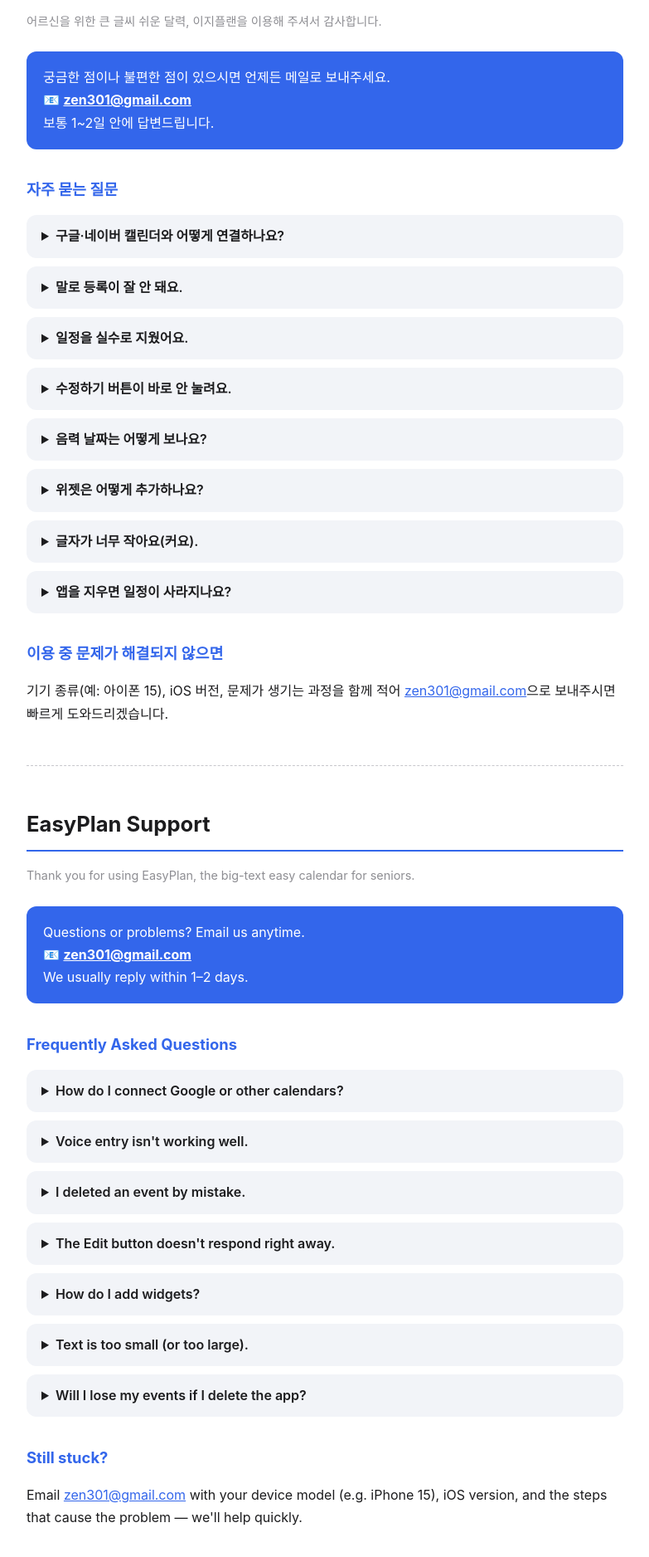
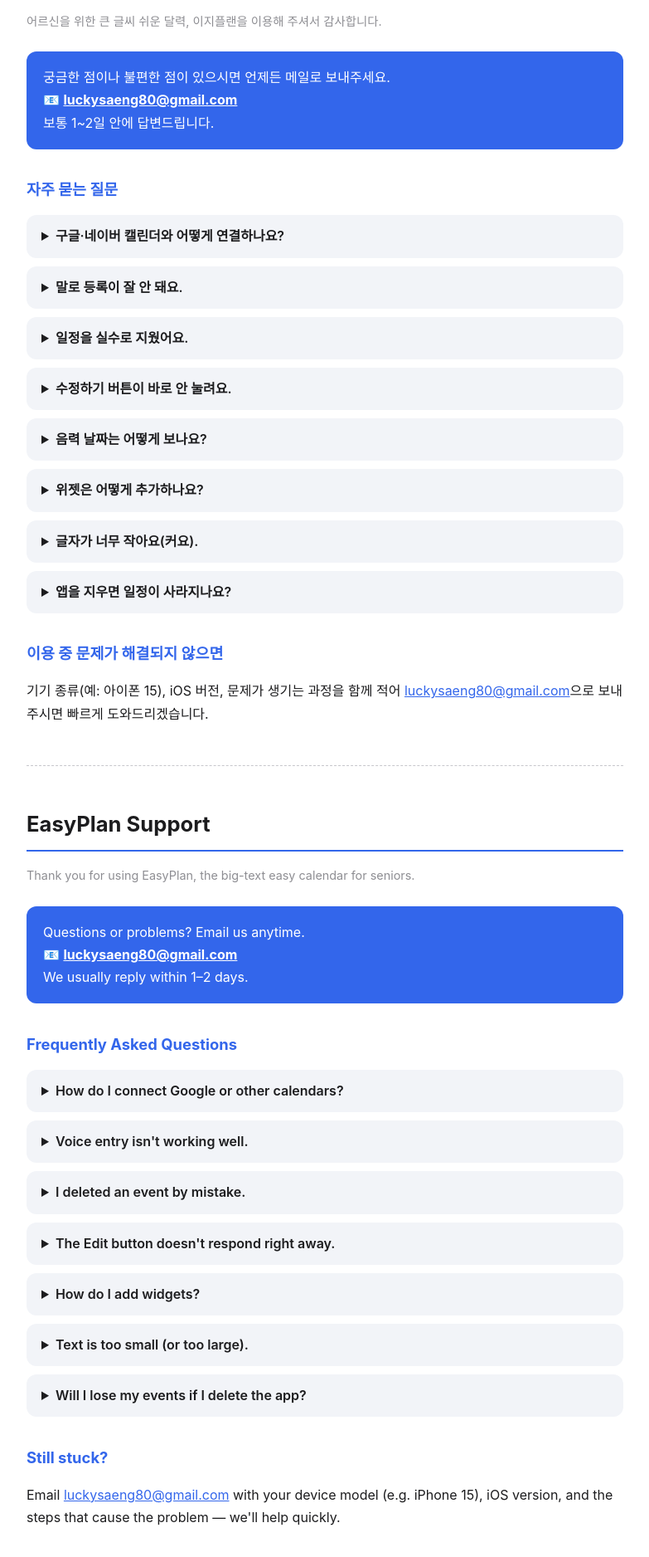
Before and after one commit to Lucky301/easyplan-support, a plain HTML site: page support.html in a window 1280 px wide. Shown: the part 100-1976 px from the top of the page at 83% size, without its empty margins (248-1031 px from the left). Drawn offline with Linux system fonts and the light colour scheme.

Commit message:
Add files via upload

```diff
--- a/support.html
+++ b/support.html
@@ -26,7 +26,7 @@
 
 <div class="contact">
   궁금한 점이나 불편한 점이 있으시면 언제든 메일로 보내주세요.<br>
-  📧 <a href="mailto:zen301@gmail.com">zen301@gmail.com</a><br>
+  📧 <a href="mailto:luckysaeng80@gmail.com">luckysaeng80@gmail.com</a><br>
   보통 1~2일 안에 답변드립니다.
 </div>
 
@@ -90,7 +90,7 @@
 
 <h2>이용 중 문제가 해결되지 않으면</h2>
 <p>기기 종류(예: 아이폰 15), iOS 버전, 문제가 생기는 과정을 함께 적어
-<a href="mailto:zen301@gmail.com">zen301@gmail.com</a>으로 보내주시면 빠르게 도와드리겠습니다.</p>
+<a href="mailto:luckysaeng80@gmail.com">luckysaeng80@gmail.com</a>으로 보내주시면 빠르게 도와드리겠습니다.</p>
 
 <div class="divider"></div>
 
@@ -99,7 +99,7 @@
 
 <div class="contact">
   Questions or problems? Email us anytime.<br>
-  📧 <a href="mailto:zen301@gmail.com">zen301@gmail.com</a><br>
+  📧 <a href="mailto:luckysaeng80@gmail.com">luckysaeng80@gmail.com</a><br>
   We usually reply within 1–2 days.
 </div>
 
@@ -155,7 +155,7 @@
 </details>
 
 <h2>Still stuck?</h2>
-<p>Email <a href="mailto:zen301@gmail.com">zen301@gmail.com</a> with your device model
+<p>Email <a href="mailto:luckysaeng80@gmail.com">luckysaeng80@gmail.com</a> with your device model
 (e.g. iPhone 15), iOS version, and the steps that cause the problem — we'll help quickly.</p>
 
 </body>
```
Also changed, not shown: index.html (+1 -1 lines), privacy.html (+2 -2 lines).
